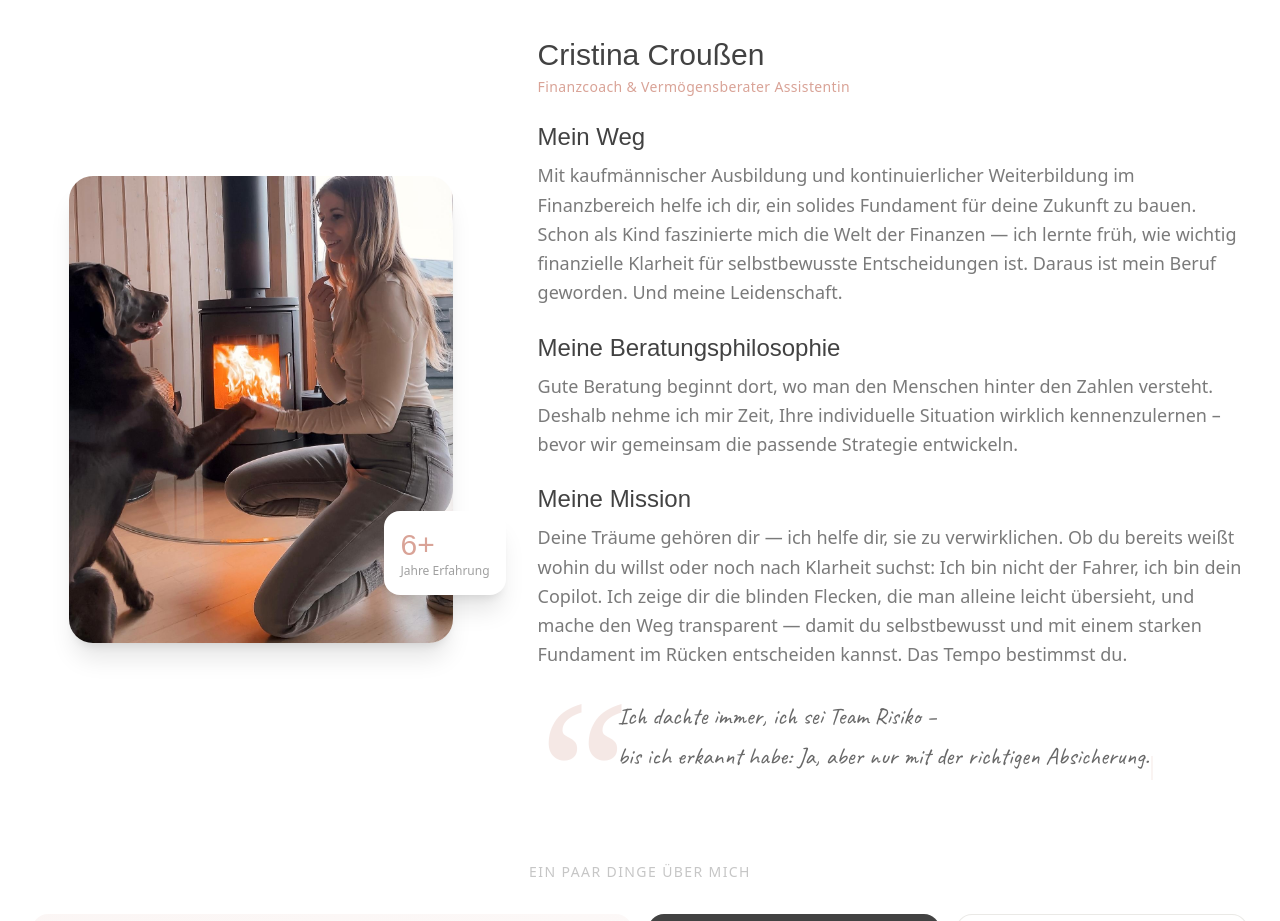
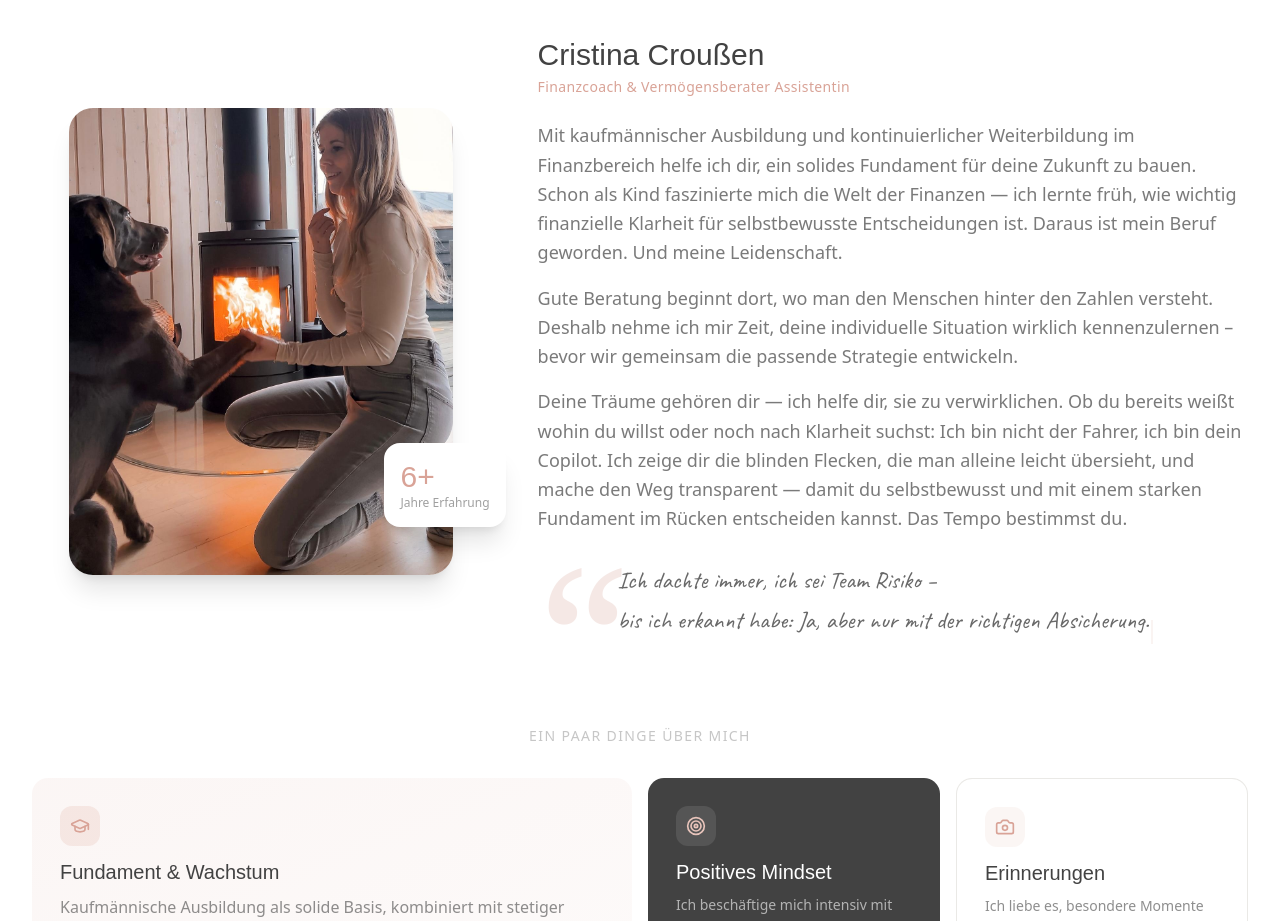
Before and after one commit to Janick97/cristina-croussen, a Next.js app: page / in a window 1280 px wide. Shown: the part 1760-2681 px from the top of the page. Built offline with nearby package versions, Linux system fonts and the light colour scheme; a web font is replaced by a local one.

Commit message:
About: Überschriften Mein Weg / Beratungsphilosophie / Meine Mission entfernt

```diff
--- a/src/components/About.tsx
+++ b/src/components/About.tsx
@@ -151,10 +151,7 @@ export default function About() {
               Finanzcoach & Vermögensberater Assistentin
             </p>
 
-            <h4 className="mt-6 font-[family-name:var(--font-londrina)] text-xl text-dark sm:text-2xl">
-              Mein Weg
-            </h4>
-            <p className="mt-2 text-base leading-relaxed text-dark/70 sm:text-lg">
+            <p className="mt-6 text-base leading-relaxed text-dark/70 sm:text-lg">
               Mit kaufmännischer Ausbildung und kontinuierlicher Weiterbildung
               im Finanzbereich helfe ich dir, ein solides Fundament für deine
               Zukunft zu bauen. Schon als Kind faszinierte mich die Welt der
@@ -163,20 +160,14 @@ export default function About() {
               geworden. Und meine Leidenschaft.
             </p>
 
-            <h4 className="mt-6 font-[family-name:var(--font-londrina)] text-xl text-dark sm:text-2xl">
-              Meine Beratungsphilosophie
-            </h4>
-            <p className="mt-2 text-base leading-relaxed text-dark/70 sm:text-lg">
+            <p className="mt-4 text-base leading-relaxed text-dark/70 sm:text-lg">
               Gute Beratung beginnt dort, wo man den Menschen hinter den
-              Zahlen versteht. Deshalb nehme ich mir Zeit, Ihre individuelle
+              Zahlen versteht. Deshalb nehme ich mir Zeit, deine individuelle
               Situation wirklich kennenzulernen – bevor wir gemeinsam die
               passende Strategie entwickeln.
             </p>
 
-            <h4 className="mt-6 font-[family-name:var(--font-londrina)] text-xl text-dark sm:text-2xl">
-              Meine Mission
-            </h4>
-            <p className="mt-2 text-base leading-relaxed text-dark/70 sm:text-lg">
+            <p className="mt-4 text-base leading-relaxed text-dark/70 sm:text-lg">
               Deine Träume gehören dir — ich helfe dir, sie zu verwirklichen.
               Ob du bereits weißt wohin du willst oder noch nach Klarheit
               suchst: Ich bin nicht der Fahrer, ich bin dein Copilot. Ich
```
